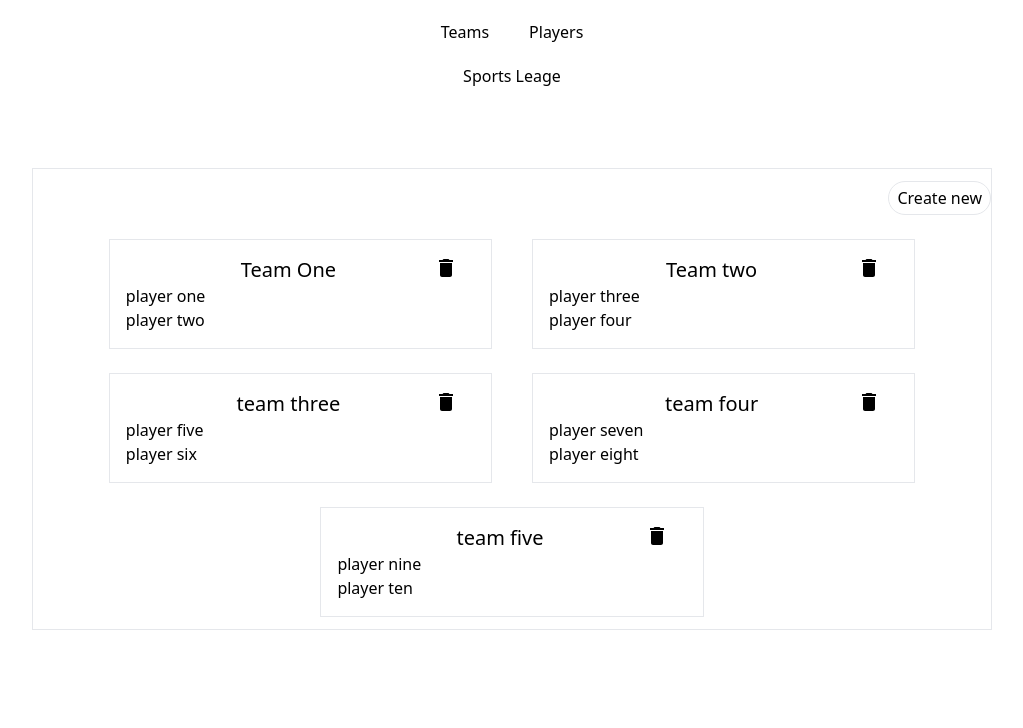
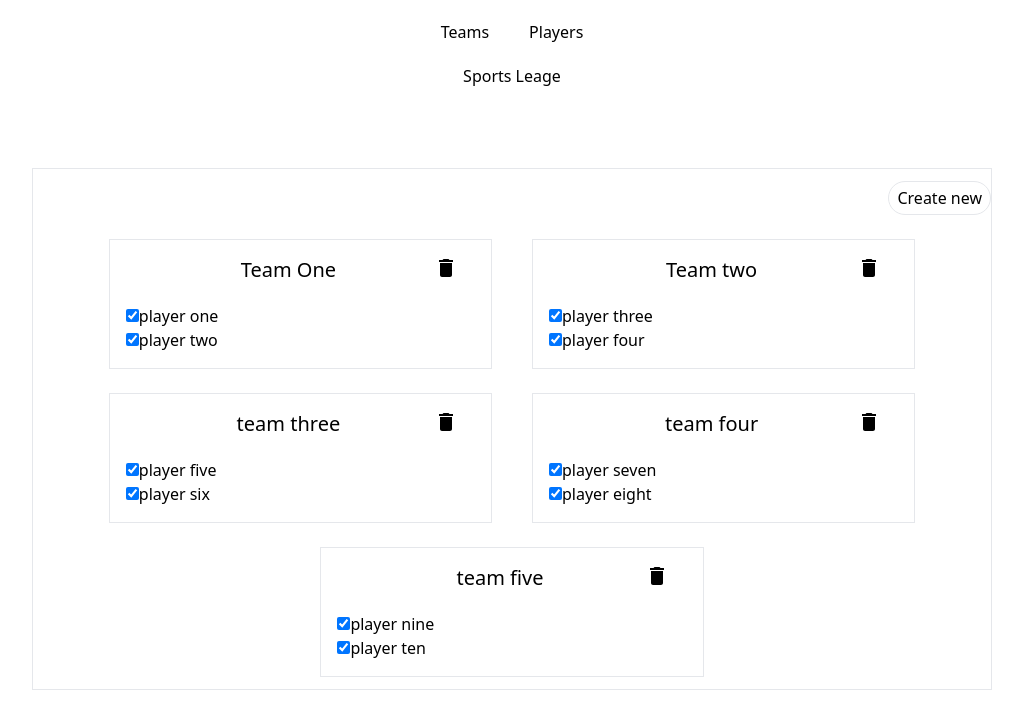
Before and after one commit to hussainsajib/sports-league, a React (Create React App) app: page / in a window 1280 px wide. Shown: the top 728 px of the page, without its empty margins (128-1151 px from the left). Built offline with nearby package versions, Linux system fonts and the light colour scheme.

Commit message:
player removed from team

```diff
--- a/src/components/TeamCard.js
+++ b/src/components/TeamCard.js
@@ -1,22 +1,28 @@
 import React from 'react'
 import { MdDelete } from 'react-icons/md';
+import { AiFillCloseSquare } from 'react-icons/ai'
 
-const TeamCard = ({ team, remove }) => {
+const TeamCard = ({ team, removeTeam, removePlayer }) => {
+
     return (
         <div className="border w-2/5 mx-5 my-3 p-4">
             <div className="flex justify-center">
                 <div className="text-xl w-5/6 text-center">
                     { team.name }
                 </div>
-                <MdDelete className="text-2xl" onClick={ () => remove(team.name) }/>
+                <MdDelete className="text-2xl" onClick={ () => removeTeam(team.name) }/>
             </div>
-            <ul>
+            <ul className="mt-5">
                 {
                     team.players.map(player => (
-                        <li key={player}>{ player }</li>
+                        <li key={player}>
+                            <input type="checkbox" checked onChange={ () => {} } onClick={ () => removePlayer(team.name, player) }/>
+                            { player }
+                        </li>
                     ))
                 }
             </ul>
+
         </div>
     )
 }
--- a/src/components/TeamsPage.js
+++ b/src/components/TeamsPage.js
@@ -29,11 +29,19 @@ const TeamsPage = () => {
         setNewTeam("")
     }
 
+    const removePlayer = ( _team, _player ) =>{
+        const targetIdx = teams.findIndex(team => team.name === _team)
+        const filterPlayer = teams[targetIdx].players.filter(player => player != _player)
+        const modTeam = { ...teams[targetIdx], players: filterPlayer }
+        const newTeams = teams.map((team, index) => index !== targetIdx ? team : modTeam)
+        setTeams(newTeams)
+    }
+
     return (
         <div className="flex flex-col">
             <button className="self-end my-3 border rounded-full px-2 py-1" onClick={addTeam}>Create new</button>
             <div className="w-full flex flex-wrap justify-center">
-                {teams.map((team,index )=> <TeamCard key={ index } team={ team } remove={removeTeam} />)}
+                {teams.map((team,index )=> <TeamCard key={ index } team={ team } removeTeam={removeTeam} removePlayer={removePlayer} />)}
             </div>
 
             {/* Modal that will be asking the user for input */}
```
